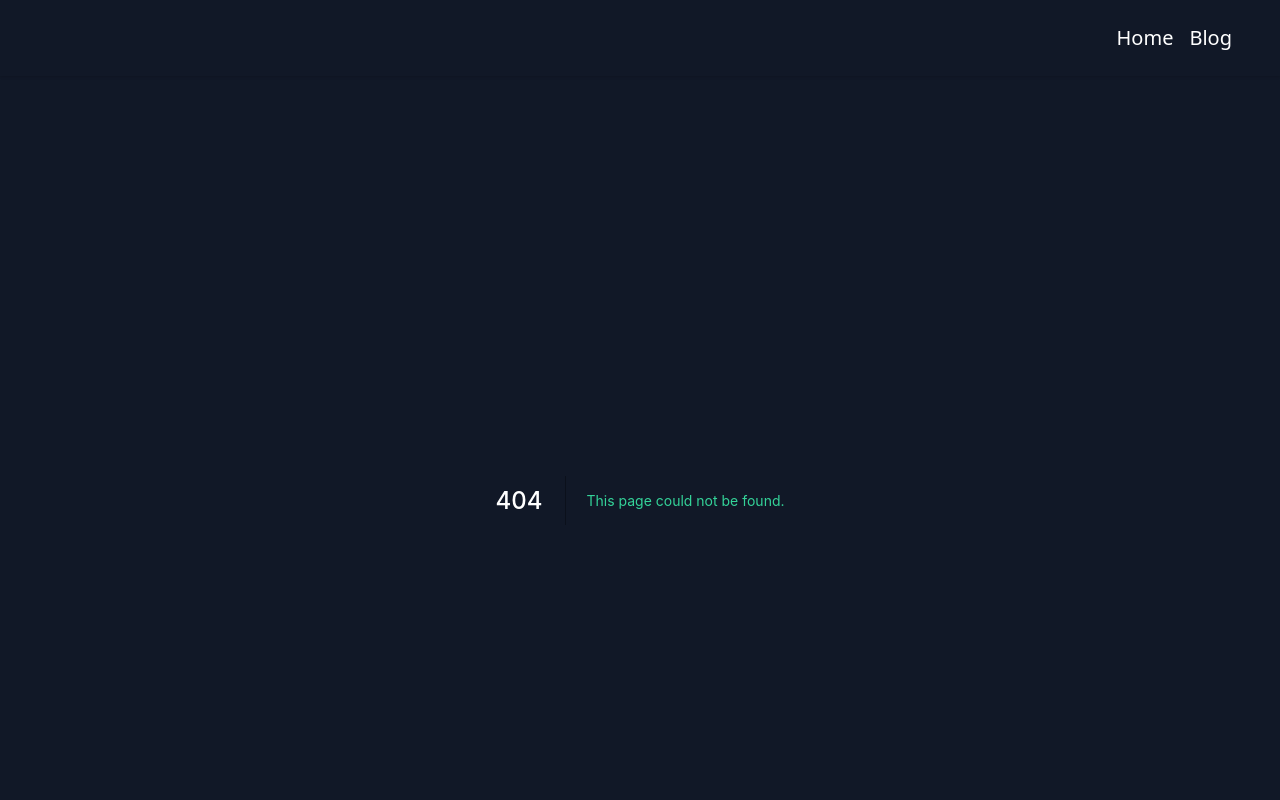
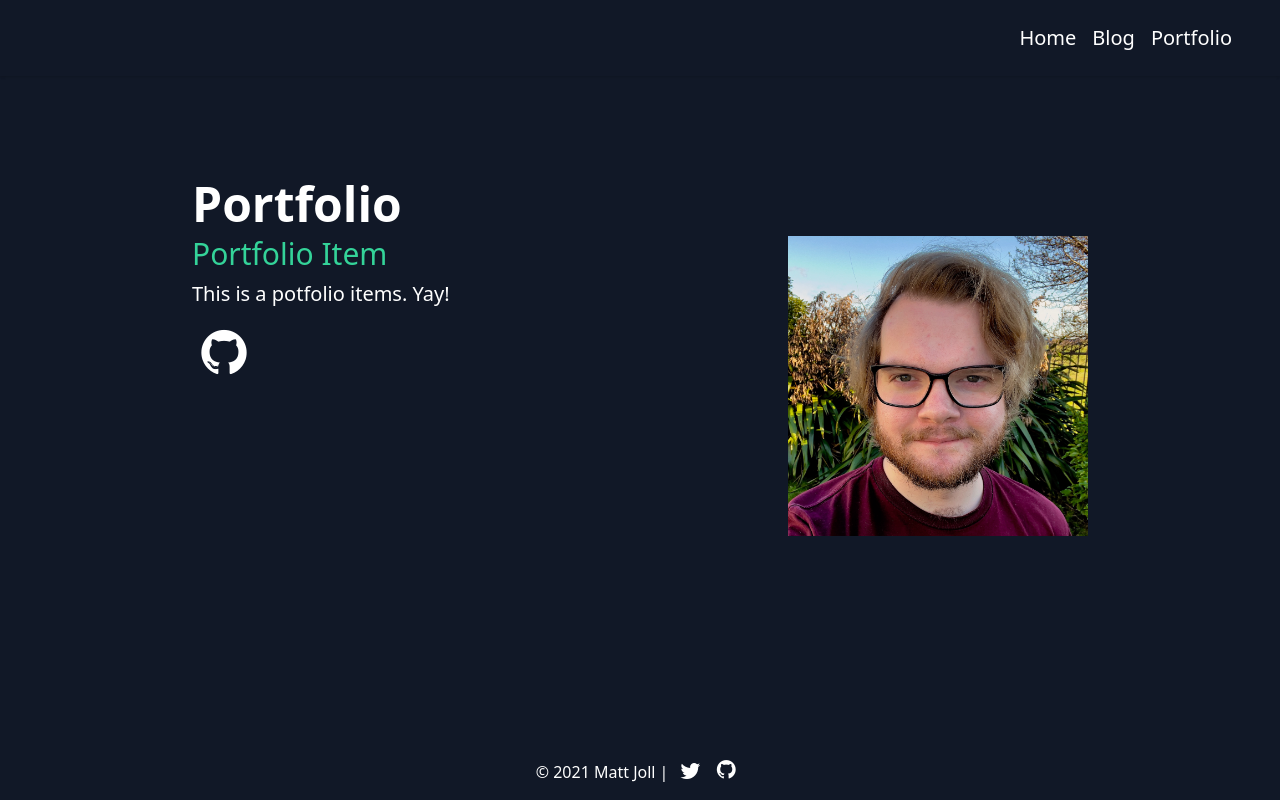
Before and after one commit to mattjoll/matt-joll-website-next, a Next.js app: page /portfolio in a window 1280 px wide. Before the commit this address had no page. Shown: the top 800 px of the page. Built offline with nearby package versions, Linux system fonts and the light colour scheme.

Commit message:
feat(portfolio): Add portfolio page and portfolio item component

```diff
--- a/components/NavBar.tsx
+++ b/components/NavBar.tsx
@@ -8,6 +8,7 @@ const NavBar: FunctionComponent = () => {
       <div className="flex items-center">
         <NavButton href="/" label="Home" />
         <NavButton href="/blog" label="Blog" />
+        <NavButton href="/portfolio" label="Portfolio" />
       </div>
     </nav>
   );
--- /dev/null
+++ b/components/PortfolioItem.tsx
@@ -0,0 +1,26 @@
+import { FunctionComponent } from 'react';
+import Image from 'next/image';
+import DevIcon from './DevIcon';
+
+const PortfolioItem: FunctionComponent = () => {
+  return (
+    <article className="flex flex-col justify-between md:flex-row">
+      <div>
+        <h2>Portfolio Item</h2>
+        <p>This is a potfolio items. Yay!</p>
+        <DevIcon
+          icon="devicon-github-original"
+          link="https://github.com/mattjoll"
+        />
+      </div>
+      <Image
+        alt="Portfolio Item"
+        src="/images/Matt-head.jpg"
+        height={300}
+        width={300}
+      />
+    </article>
+  );
+};
+
+export default PortfolioItem;
--- /dev/null
+++ b/pages/portfolio/index.tsx
@@ -0,0 +1,15 @@
+import { NextPage } from 'next';
+import PageHead from '../../components/PageHead';
+import PortfolioItem from '../../components/PortfolioItem';
+
+const Portfolio: NextPage = () => {
+  return (
+    <div className="mt-20">
+      <PageHead title="Portfolio" pageUrl="/portfolio" />
+      <h1>Portfolio</h1>
+      <PortfolioItem />
+    </div>
+  );
+};
+
+export default Portfolio;
```
